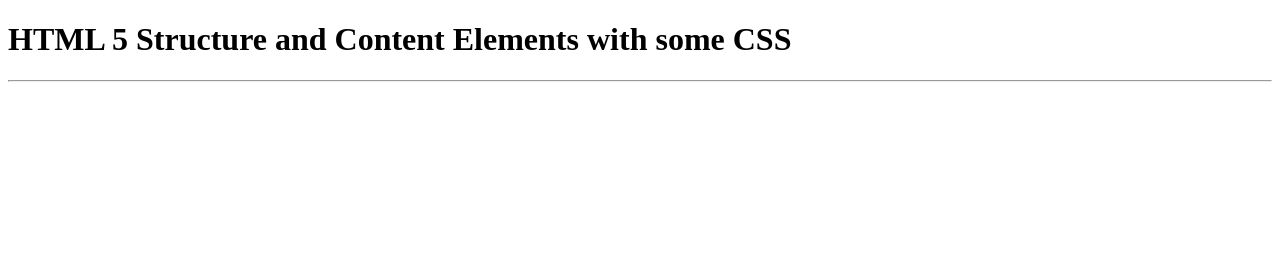
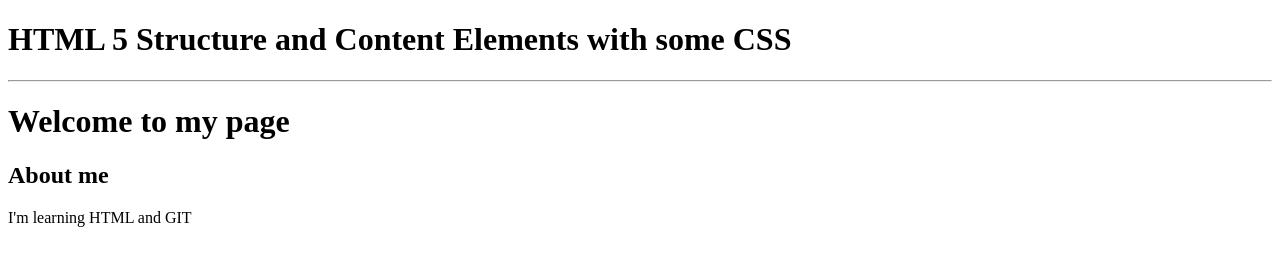
Before and after one commit to FNasser1/Myproject, a plain HTML site: page index.html in a window 1280 px wide. Drawn offline with Linux system fonts and the light colour scheme.

Commit message:
Made some changes

```diff
--- a/index.html
+++ b/index.html
@@ -8,5 +8,9 @@
 	<h1>HTML 5 Structure and Content Elements with some CSS</h1>
 	<hr />
 </header>
+
+<h1>Welcome to my page</h1>
+<h2>About me</h2>
+<p>I'm learning HTML and GIT</p>
 </body>
 </html>
```
